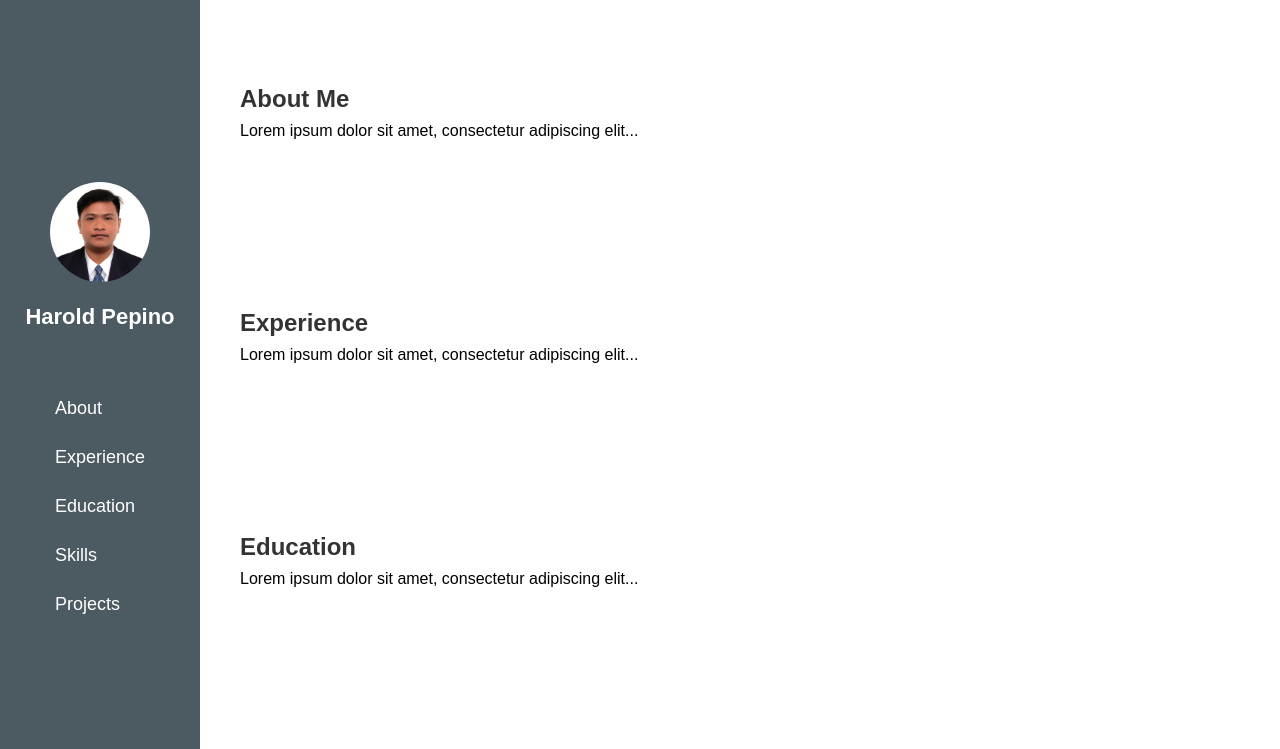
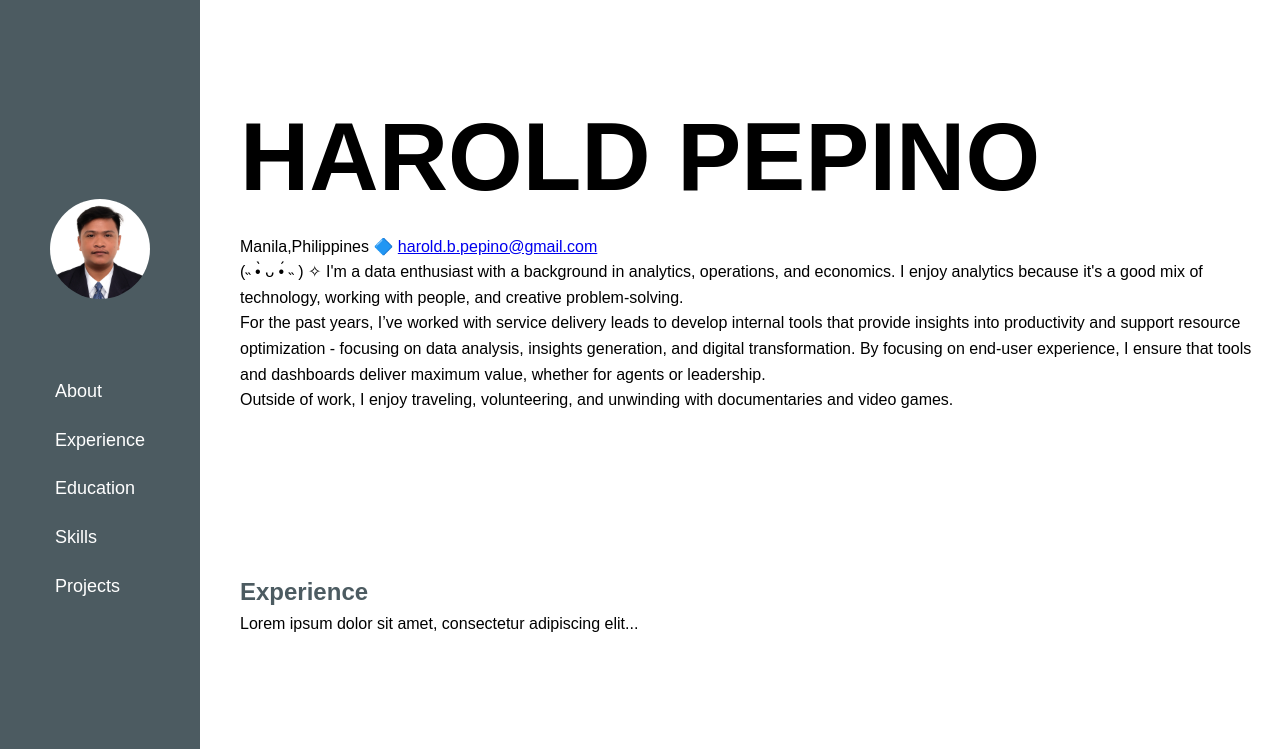
Before and after one commit to haroldpepino/haroldpepino.github.io, a plain HTML site: page index.html in a window 1280 px wide. Shown: the top 749 px of the page. Drawn offline with Linux system fonts and the light colour scheme.

Commit message:
sleep time na

```diff
--- a/css/styles.css
+++ b/css/styles.css
@@ -39,10 +39,7 @@ nav .logo img {
     margin-bottom: 10px;
 }
 
-nav .logo h1 {
-    color: #fff;
-    font-size: 22px;
-}
+
 
 /* Navigation Links */
 nav .nav-links {
@@ -62,7 +59,7 @@ nav .nav-links li a {
 }
 
 nav .nav-links li a:hover {
-    color: #f39c12;
+    color: #B8E0D2;
 }
 
 /* Sections Styling */
@@ -70,9 +67,17 @@ section {
     padding: 80px 20px; /* Padding to avoid overlap with the fixed navbar */
     margin-left: 220px; /* Push content to the right to avoid navbar overlap */
 }
+h1, .h1 {
+    font-size: calc(1.725rem + 5.7vw);
+  }
+  @media (min-width: 1200px) {
+    h1, .h1 {
+      font-size: 6rem;
+    }
 
+  }
 h2 {
-    color: #333;
+    color: #4C5B61;
 }
 
 /* Responsive Design */
--- a/index.html
+++ b/index.html
@@ -14,7 +14,6 @@
     <nav>
         <div class="logo">
             <img src="assets/Formal.jpg" alt="Logo" class="logo-img">
-            <h1>Harold Pepino</h1>
         </div>
         <ul class="nav-links">
             <li><a href="#about">About</a></li>
@@ -25,10 +24,26 @@
         </ul>
     </nav>
 
-    <!-- Sections -->
-    <section id="about">
-        <h2>About Me</h2>
-        <p>Lorem ipsum dolor sit amet, consectetur adipiscing elit...</p>
+    <section class="resume-section" id="about">
+        <div class="resume-section-content">
+            <h1 class="mb-0">
+                HAROLD
+                <span class="text-primary">PEPINO</span>
+            </h1>
+            <div class="subheading mb-5">
+                Manila,Philippines 🔷
+                <a href="mailto:harold.b.pepino@gmail.com">harold.b.pepino@gmail.com</a>
+            </div>
+               <p class="lead mb-5">(˵ •̀ ᴗ •́ ˵ ) ✧ I'm a data enthusiast with a background in analytics, operations, and economics. I enjoy analytics because it's a good mix of technology, working with people, and creative problem-solving.</p>
+    <p class="lead mb-5">For the past years, I’ve worked with service delivery leads to develop internal tools that provide insights into productivity and support resource optimization - focusing on data analysis, insights generation, and digital transformation. By focusing on end-user experience, I ensure that tools and dashboards deliver maximum value, whether for agents or leadership.</p>
+    <p class="lead mb-5">Outside of work, I enjoy traveling, volunteering, and unwinding with documentaries and video games. </p>
+            <div class="social-icons">
+                <a class="social-icon" href="https://drive.google.com/file/d/1gYlX86NIFnIyiyVUkPb-zjkEOTSnIZ92/view?usp=sharing"><i class="fa-solid fa-file-user"></i></a>
+    <a class="social-icon" href="https://linkedin.com/in/maicorebongdata"><i class="fab fa-linkedin-in"></i></a>
+                <a class="social-icon" href="https://github.com/maicorebong"><i class="fab fa-github"></i></a>
+                <a class="social-icon" href="https://twitter.com/maicorebong"><i class="fab fa-twitter"></i></a>
+            </div>
+        </div>
     </section>
 
     <section id="experience">
```
